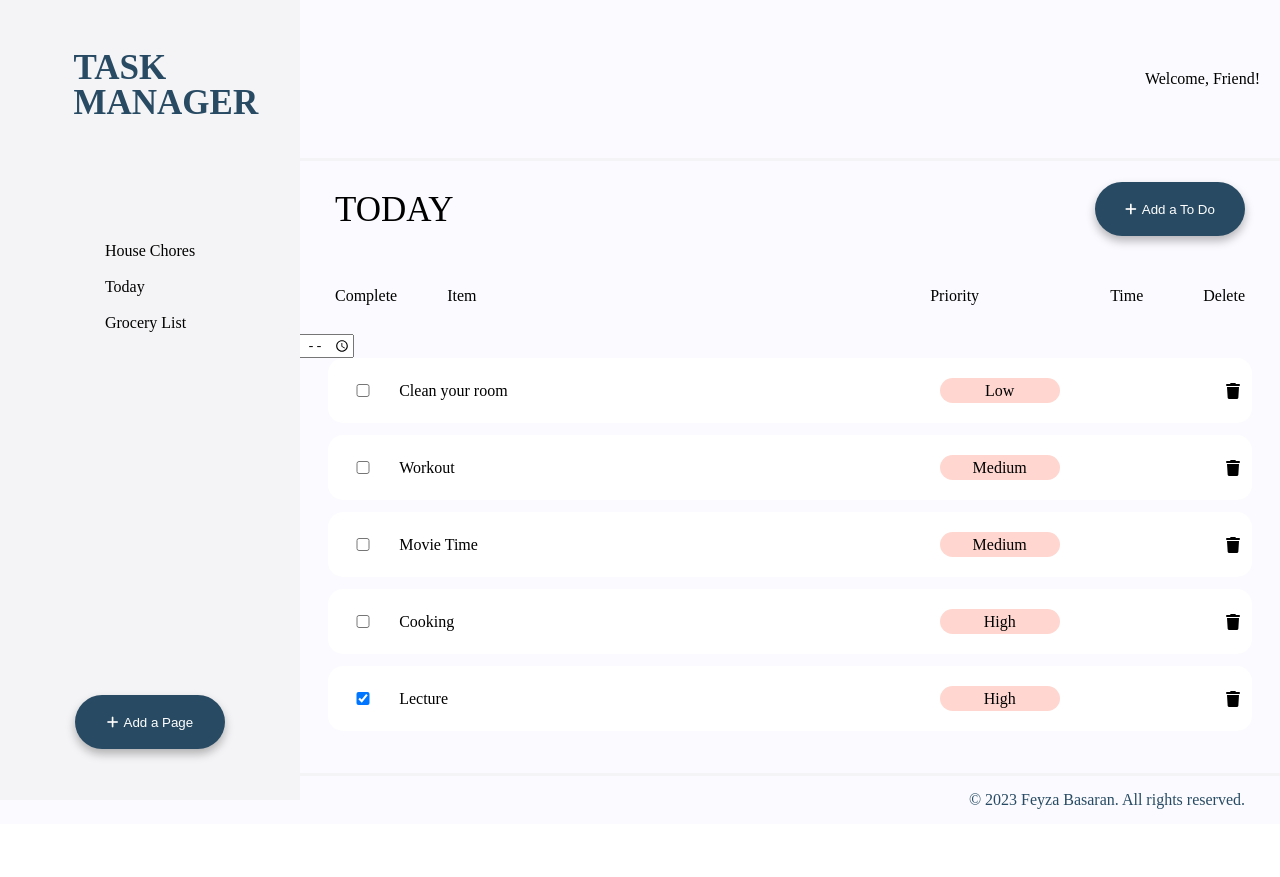
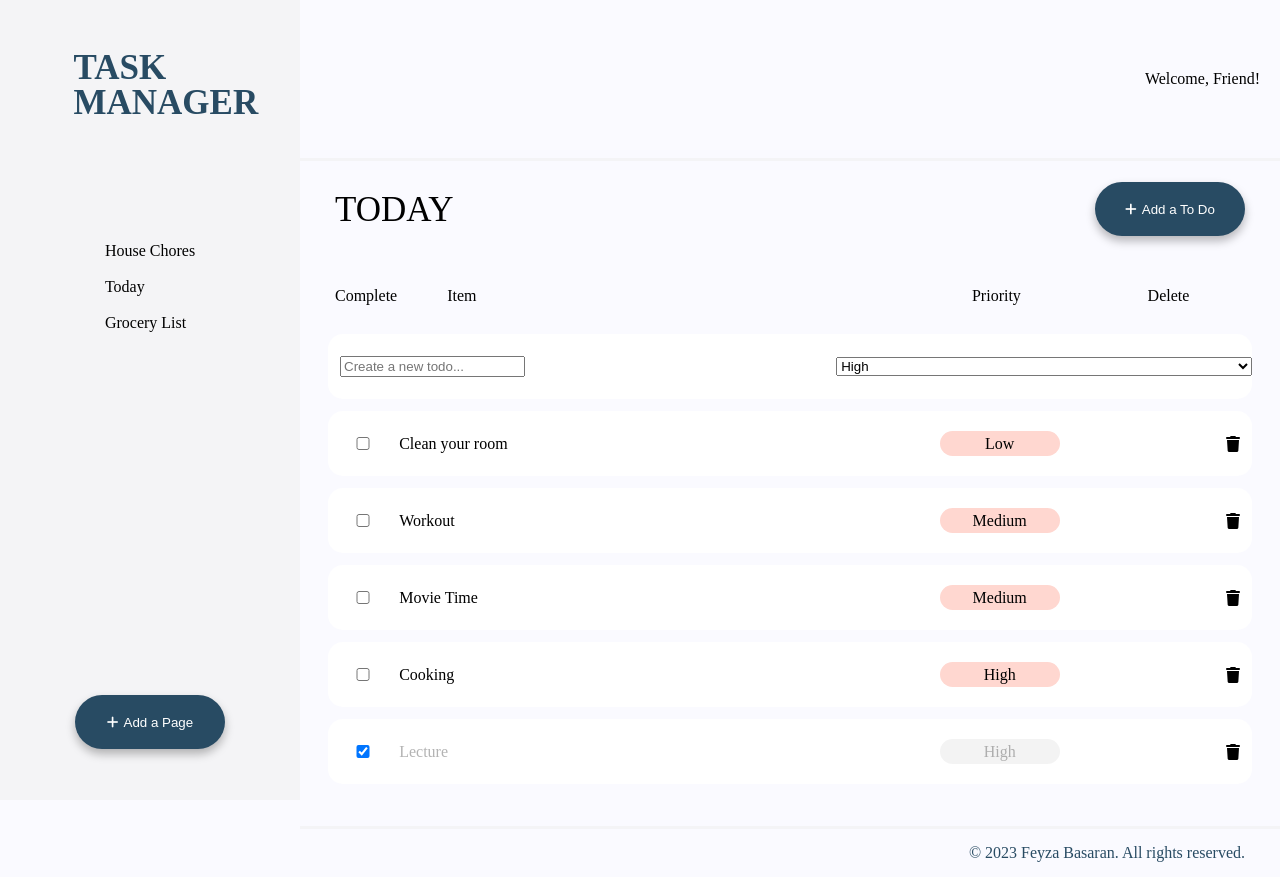
Before and after one commit to basa0044/mtm6404-task-manager-basa0044, a React (Vite) app: page / in a window 1280 px wide. Before the commit the page ends 824 px from the top, so only its background shows below. Built offline with nearby package versions, Linux system fonts and the light colour scheme.

Commit message:
styling the form

```diff
--- a/src/components/Form.jsx
+++ b/src/components/Form.jsx
@@ -16,14 +16,13 @@ export default function Form(props){
     }
 
  return (
-    <form onSubmit={formHandler}>
-        <input type="text" placeholder="Create a new todo..." value={task} onChange={textHandler}/>
-        <select>
+    <form onSubmit={formHandler} className="list">
+        <input className="textarea" type="text" placeholder="Create a new todo..." value={task} onChange={textHandler}/>
+        <select className="variants">
             <option value="high">High</option>
             <option value="med">Medium</option>
             <option value="low">Low</option>
         </select>
-        <input type="time"></input>
       </form>
  )
 }
--- a/src/components/Title.jsx
+++ b/src/components/Title.jsx
@@ -16,7 +16,6 @@ function Title(){
             <div className="item"><p>Item</p></div>
             <div className="titles">
                 <p>Priority</p>
-                <p>Time</p>
                 <p>Delete</p>
             </div>
         </div>
--- a/src/style.css
+++ b/src/style.css
@@ -180,6 +180,19 @@ footer{
     display: none;
 }
 
+input:checked ~ .textarea{
+    color: rgba(128, 128, 128, 0.599);
+}
+
+input:checked ~ .variants > span{
+    color: rgba(128, 128, 128, 0.599);
+    background-color: rgba(128, 128, 128, 0.099);
+}
+
+input:checked ~ .variants > .color{
+    background-color: rgba(128, 128, 128, 0.099);
+}
+
 @media only screen and (min-width: 750px){
     nav{
         display: flex;
```
